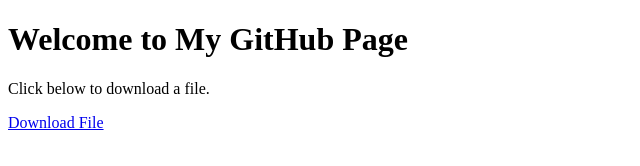
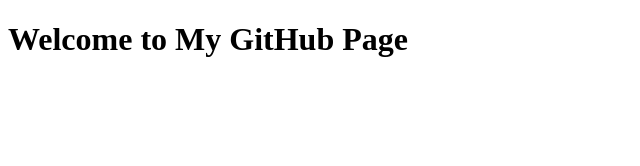
Before and after one commit to ucaseslab/ucaseslab.github.io, a plain HTML site: page index.html in a window 1280 px wide. Shown: the whole page, without its empty margins (0-640 px from the left). Drawn offline with Linux system fonts and the light colour scheme.

Commit message:
Update index.html

```diff
--- a/index.html
+++ b/index.html
@@ -5,7 +5,5 @@
 </head>
 <body>
     <h1>Welcome to My GitHub Page</h1>
-    <p>Click below to download a file.</p>
-    <a href="yourfile.txt" download="Your File Name">Download File</a>
 </body>
 </html>
```
